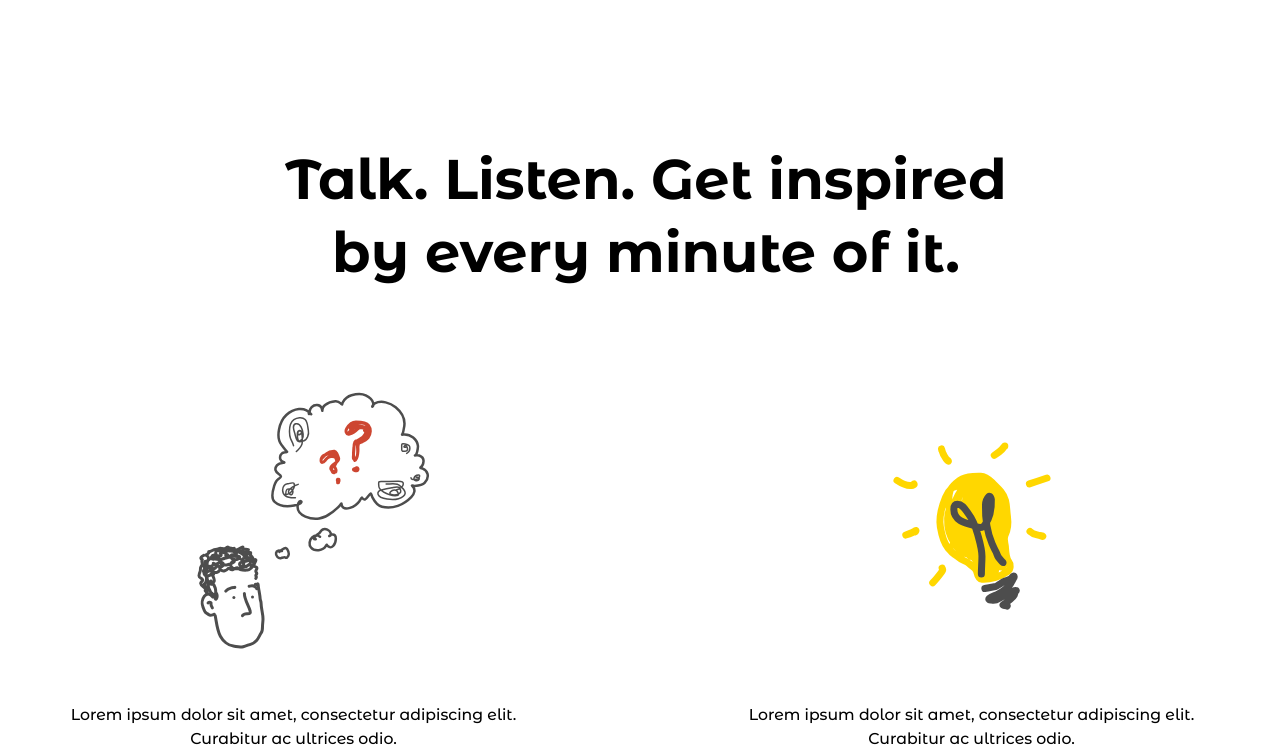
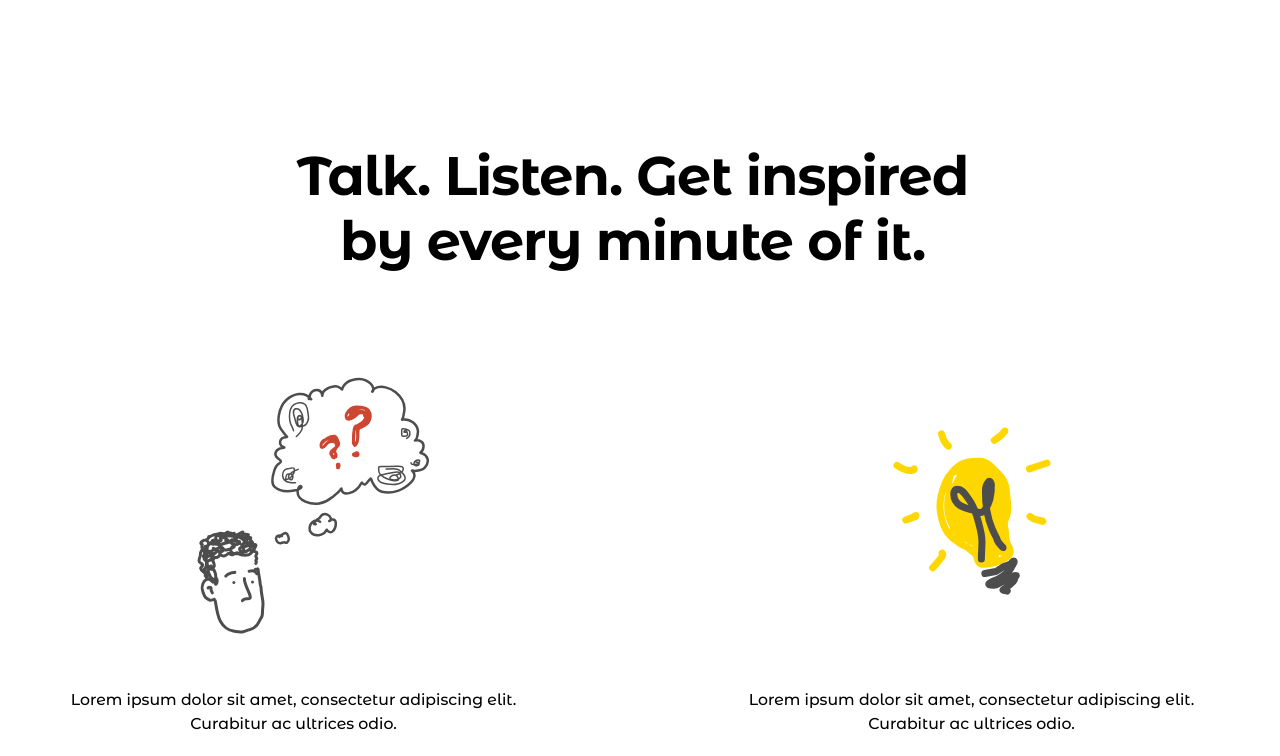
Before and after one commit to Vikentti/Four-Daily-web-multi-window, a website with bundled scripts: page index.html in a window 1280 px wide. Shown: the part 1581-2337 px from the top of the page. Built offline with nearby package versions, Linux system fonts and the light colour scheme.

Commit message:
some fixes

```diff
--- a/index.html
+++ b/index.html
@@ -568,7 +568,8 @@
         <header class="inspired__header headline">
           <div class="inspired__header-inner headline__inner container">
             <h2 class="inspired__title headline__title h2" id="inspired__title">
-              Talk. Listen. Get inspired by every minute of it.
+              Talk. Listen. Get inspired <br />
+              by every minute of it.
             </h2>
             <p class="headline__subtitle"></p>
           </div>
--- a/styles/_globals.scss
+++ b/styles/_globals.scss
@@ -47,7 +47,7 @@ h1,
 }
 h2,
 .h2 {
-  @include fluid-text(59, 39);
+  @include fluid-text(57, 39);
 
   line-height: 1.3;
 }
--- a/styles/blocks/_inspired.scss
+++ b/styles/blocks/_inspired.scss
@@ -21,8 +21,14 @@
     }
   }
 
+  &__header-inner {
+    width: 100%;
+  }
+
   &__title {
-    width: rem(735);
+    width: 100%;
+    line-height: 120%;
+    letter-spacing: -0.02em;
   }
 
   &__lorem {
```
Also changed, not shown: styles/main.css, 1 other file.
